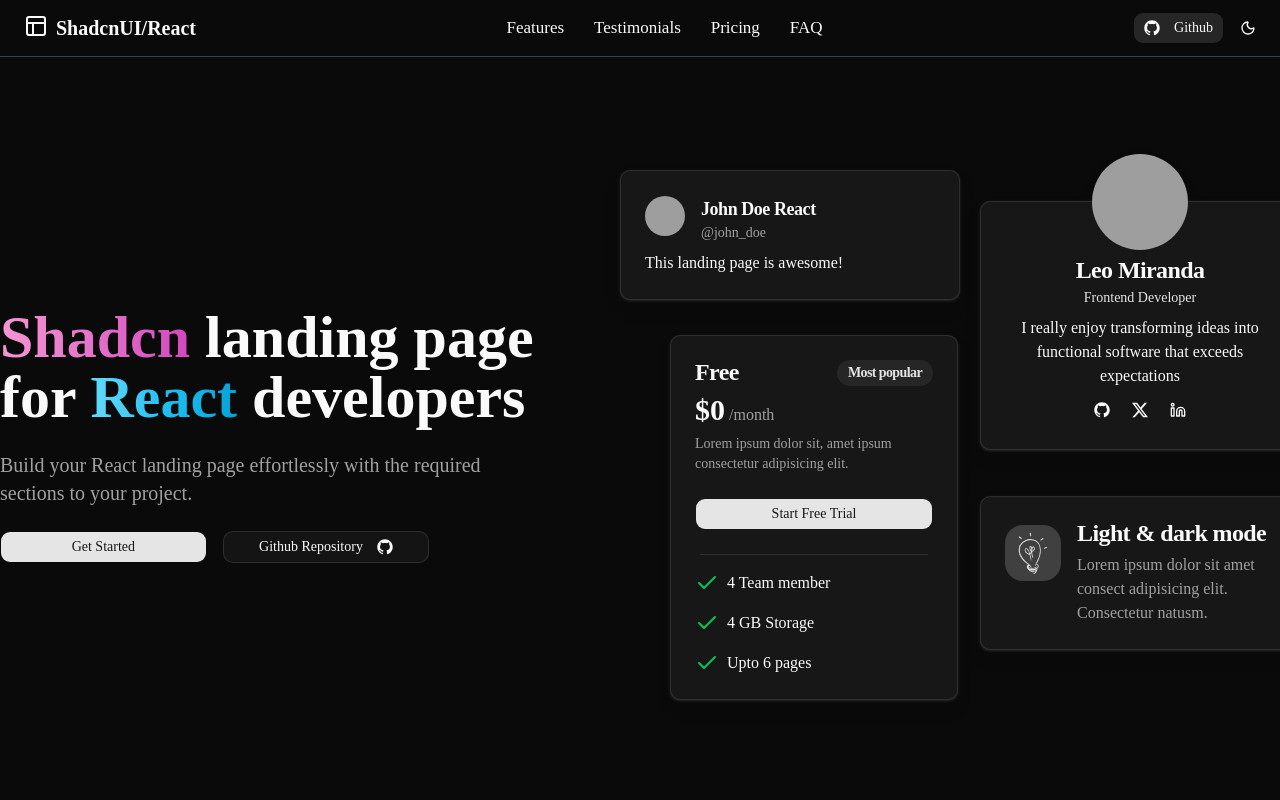
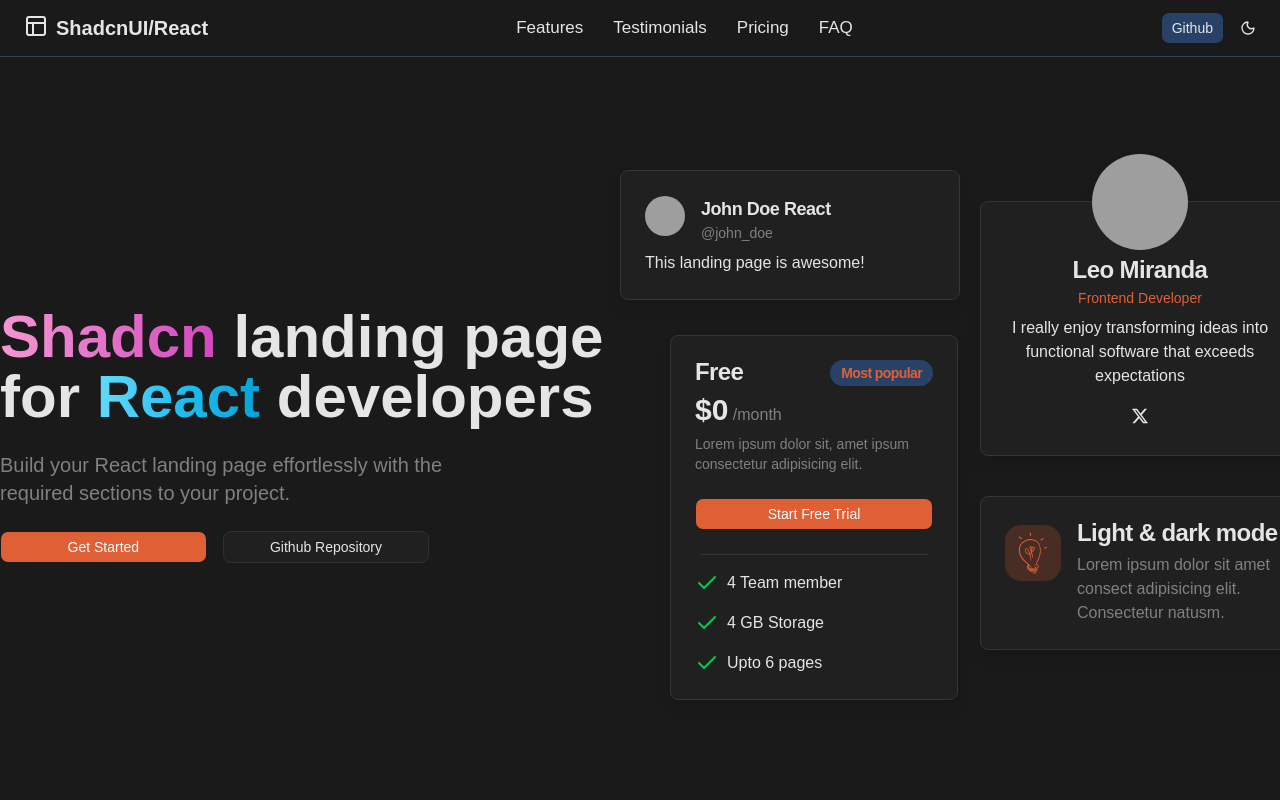
Before and after one commit to mfitrie/photographer-web, a Next.js app: page / in a window 1280 px wide. Shown: the top 800 px of the page. Built offline with nearby package versions, Linux system fonts and the light colour scheme; grey boxes are pictures that could not be loaded.

Commit message:
build: init

```diff
--- a/src/app/globals.css
+++ b/src/app/globals.css
@@ -1,120 +1,166 @@
 @import "tailwindcss";
-@import "tw-animate-css";
-@import "shadcn/tailwind.css";
 
 @custom-variant dark (&:is(.dark *));
+
+:root {
+  --background: oklch(0.9383 0.0042 236.4993);
+  --foreground: oklch(0.3211 0 0);
+  --card: oklch(1.0000 0 0);
+  --card-foreground: oklch(0.3211 0 0);
+  --popover: oklch(1.0000 0 0);
+  --popover-foreground: oklch(0.3211 0 0);
+  --primary: oklch(0.6420 0.1691 38.5815);
+  --primary-foreground: oklch(1.0000 0 0);
+  --secondary: oklch(0.4138 0.0846 259.8759);
+  --secondary-foreground: oklch(1.0000 0 0);
+  --muted: oklch(0.9846 0.0017 247.8389);
+  --muted-foreground: oklch(0.5510 0.0234 264.3637);
+  --accent: oklch(0.9119 0.0222 243.8174);
+  --accent-foreground: oklch(0.3791 0.1378 265.5222);
+  --destructive: oklch(0.6368 0.2078 25.3313);
+  --destructive-foreground: oklch(1.0000 0 0);
+  --border: oklch(0.8452 0 0);
+  --input: oklch(0.9700 0.0029 264.5420);
+  --ring: oklch(0.6397 0.1720 36.4421);
+  --chart-1: oklch(0.6693 0.0706 248.9230);
+  --chart-2: oklch(0.6678 0.1546 41.6200);
+  --chart-3: oklch(0.5957 0.1807 19.9763);
+  --chart-4: oklch(0.7859 0.1342 83.6986);
+  --chart-5: oklch(0.4227 0.0732 267.3899);
+  --sidebar: oklch(0.9030 0.0046 258.3257);
+  --sidebar-foreground: oklch(0.3211 0 0);
+  --sidebar-primary: oklch(0.6397 0.1720 36.4421);
+  --sidebar-primary-foreground: oklch(1.0000 0 0);
+  --sidebar-accent: oklch(0.9119 0.0222 243.8174);
+  --sidebar-accent-foreground: oklch(0.3791 0.1378 265.5222);
+  --sidebar-border: oklch(0.9276 0.0058 264.5313);
+  --sidebar-ring: oklch(0.6397 0.1720 36.4421);
+  --font-sans: Outfit, sans-serif;
+  --font-serif: Merriweather, serif;
+  --font-mono: Fira Code, monospace;
+  --radius: 0.5rem;
+  --shadow-x: 0px;
+  --shadow-y: 1px;
+  --shadow-blur: 3px;
+  --shadow-spread: 0px;
+  --shadow-opacity: 0.1;
+  --shadow-color: #1a1a1a;
+  --shadow-2xs: 0px 1px 3px 0px hsl(0 0% 10.1961% / 0.05);
+  --shadow-xs: 0px 1px 3px 0px hsl(0 0% 10.1961% / 0.05);
+  --shadow-sm: 0px 1px 3px 0px hsl(0 0% 10.1961% / 0.10), 0px 1px 2px -1px hsl(0 0% 10.1961% / 0.10);
+  --shadow: 0px 1px 3px 0px hsl(0 0% 10.1961% / 0.10), 0px 1px 2px -1px hsl(0 0% 10.1961% / 0.10);
+  --shadow-md: 0px 1px 3px 0px hsl(0 0% 10.1961% / 0.10), 0px 2px 4px -1px hsl(0 0% 10.1961% / 0.10);
+  --shadow-lg: 0px 1px 3px 0px hsl(0 0% 10.1961% / 0.10), 0px 4px 6px -1px hsl(0 0% 10.1961% / 0.10);
+  --shadow-xl: 0px 1px 3px 0px hsl(0 0% 10.1961% / 0.10), 0px 8px 10px -1px hsl(0 0% 10.1961% / 0.10);
+  --shadow-2xl: 0px 1px 3px 0px hsl(0 0% 10.1961% / 0.25);
+  --tracking-normal: 0em;
+  --spacing: 0.25rem;
+}
+
+.dark {
+  --background: oklch(0.2178 0 0);
+  --foreground: oklch(0.9219 0 0);
+  --card: oklch(0.2435 0 0);
+  --card-foreground: oklch(0.9219 0 0);
+  --popover: oklch(0.2435 0 0);
+  --popover-foreground: oklch(0.9219 0 0);
+  --primary: oklch(0.6420 0.1691 38.5815);
+  --primary-foreground: oklch(1.0000 0 0);
+  --secondary: oklch(0.3743 0.0726 258.5213);
+  --secondary-foreground: oklch(0.9219 0 0);
+  --muted: oklch(0.2850 0 0);
+  --muted-foreground: oklch(0.5999 0 0);
+  --accent: oklch(0.3380 0.0589 267.5867);
+  --accent-foreground: oklch(0.8823 0.0571 254.1284);
+  --destructive: oklch(0.6368 0.2078 25.3313);
+  --destructive-foreground: oklch(1.0000 0 0);
+  --border: oklch(0.3290 0 0);
+  --input: oklch(0.3092 0 0);
+  --ring: oklch(0.6397 0.1720 36.4421);
+  --chart-1: oklch(0.7124 0.0606 248.6896);
+  --chart-2: oklch(0.6678 0.1546 41.6200);
+  --chart-3: oklch(0.5957 0.1807 19.9763);
+  --chart-4: oklch(0.7859 0.1342 83.6986);
+  --chart-5: oklch(0.4227 0.0732 267.3899);
+  --sidebar: oklch(0.2393 0 0);
+  --sidebar-foreground: oklch(0.9219 0 0);
+  --sidebar-primary: oklch(0.6397 0.1720 36.4421);
+  --sidebar-primary-foreground: oklch(1.0000 0 0);
+  --sidebar-accent: oklch(0.3380 0.0589 267.5867);
+  --sidebar-accent-foreground: oklch(0.8823 0.0571 254.1284);
+  --sidebar-border: oklch(0.3290 0 0);
+  --sidebar-ring: oklch(0.6397 0.1720 36.4421);
+  --font-sans: Outfit, sans-serif;
+  --font-serif: Merriweather, serif;
+  --font-mono: Fira Code, monospace;
+  --radius: 0.5rem;
+  --shadow-x: 0px;
+  --shadow-y: 1px;
+  --shadow-blur: 3px;
+  --shadow-spread: 0px;
+  --shadow-opacity: 0.1;
+  --shadow-color: #1a1a1a;
+  --shadow-2xs: 0px 1px 3px 0px hsl(0 0% 10.1961% / 0.05);
+  --shadow-xs: 0px 1px 3px 0px hsl(0 0% 10.1961% / 0.05);
+  --shadow-sm: 0px 1px 3px 0px hsl(0 0% 10.1961% / 0.10), 0px 1px 2px -1px hsl(0 0% 10.1961% / 0.10);
+  --shadow: 0px 1px 3px 0px hsl(0 0% 10.1961% / 0.10), 0px 1px 2px -1px hsl(0 0% 10.1961% / 0.10);
+  --shadow-md: 0px 1px 3px 0px hsl(0 0% 10.1961% / 0.10), 0px 2px 4px -1px hsl(0 0% 10.1961% / 0.10);
+  --shadow-lg: 0px 1px 3px 0px hsl(0 0% 10.1961% / 0.10), 0px 4px 6px -1px hsl(0 0% 10.1961% / 0.10);
+  --shadow-xl: 0px 1px 3px 0px hsl(0 0% 10.1961% / 0.10), 0px 8px 10px -1px hsl(0 0% 10.1961% / 0.10);
+  --shadow-2xl: 0px 1px 3px 0px hsl(0 0% 10.1961% / 0.25);
+}
 
 @theme inline {
   --color-background: var(--background);
   --color-foreground: var(--foreground);
+  --color-card: var(--card);
+  --color-card-foreground: var(--card-foreground);
+  --color-popover: var(--popover);
+  --color-popover-foreground: var(--popover-foreground);
+  --color-primary: var(--primary);
+  --color-primary-foreground: var(--primary-foreground);
+  --color-secondary: var(--secondary);
+  --color-secondary-foreground: var(--secondary-foreground);
+  --color-muted: var(--muted);
+  --color-muted-foreground: var(--muted-foreground);
+  --color-accent: var(--accent);
+  --color-accent-foreground: var(--accent-foreground);
+  --color-destructive: var(--destructive);
+  --color-destructive-foreground: var(--destructive-foreground);
+  --color-border: var(--border);
+  --color-input: var(--input);
+  --color-ring: var(--ring);
+  --color-chart-1: var(--chart-1);
+  --color-chart-2: var(--chart-2);
+  --color-chart-3: var(--chart-3);
+  --color-chart-4: var(--chart-4);
+  --color-chart-5: var(--chart-5);
+  --color-sidebar: var(--sidebar);
+  --color-sidebar-foreground: var(--sidebar-foreground);
+  --color-sidebar-primary: var(--sidebar-primary);
+  --color-sidebar-primary-foreground: var(--sidebar-primary-foreground);
+  --color-sidebar-accent: var(--sidebar-accent);
+  --color-sidebar-accent-foreground: var(--sidebar-accent-foreground);
+  --color-sidebar-border: var(--sidebar-border);
+  --color-sidebar-ring: var(--sidebar-ring);
+
   --font-sans: var(--font-sans);
-  --font-mono: var(--font-geist-mono);
-  --font-heading: var(--font-sans);
-  --color-sidebar-ring: var(--sidebar-ring);
-  --color-sidebar-border: var(--sidebar-border);
-  --color-sidebar-accent-foreground: var(--sidebar-accent-foreground);
-  --color-sidebar-accent: var(--sidebar-accent);
-  --color-sidebar-primary-foreground: var(--sidebar-primary-foreground);
-  --color-sidebar-primary: var(--sidebar-primary);
-  --color-sidebar-foreground: var(--sidebar-foreground);
-  --color-sidebar: var(--sidebar);
-  --color-chart-5: var(--chart-5);
-  --color-chart-4: var(--chart-4);
-  --color-chart-3: var(--chart-3);
-  --color-chart-2: var(--chart-2);
-  --color-chart-1: var(--chart-1);
-  --color-ring: var(--ring);
-  --color-input: var(--input);
-  --color-border: var(--border);
-  --color-destructive: var(--destructive);
-  --color-accent-foreground: var(--accent-foreground);
-  --color-accent: var(--accent);
-  --color-muted-foreground: var(--muted-foreground);
-  --color-muted: var(--muted);
-  --color-secondary-foreground: var(--secondary-foreground);
-  --color-secondary: var(--secondary);
-  --color-primary-foreground: var(--primary-foreground);
-  --color-primary: var(--primary);
-  --color-popover-foreground: var(--popover-foreground);
-  --color-popover: var(--popover);
-  --color-card-foreground: var(--card-foreground);
-  --color-card: var(--card);
-  --radius-sm: calc(var(--radius) * 0.6);
-  --radius-md: calc(var(--radius) * 0.8);
+  --font-mono: var(--font-mono);
+  --font-serif: var(--font-serif);
+
+  --radius-sm: calc(var(--radius) - 4px);
+  --radius-md: calc(var(--radius) - 2px);
   --radius-lg: var(--radius);
-  --radius-xl: calc(var(--radius) * 1.4);
-  --radius-2xl: calc(var(--radius) * 1.8);
-  --radius-3xl: calc(var(--radius) * 2.2);
-  --radius-4xl: calc(var(--radius) * 2.6);
-}
+  --radius-xl: calc(var(--radius) + 4px);
 
-:root {
-  --background: oklch(1 0 0);
-  --foreground: oklch(0.145 0 0);
-  --card: oklch(1 0 0);
-  --card-foreground: oklch(0.145 0 0);
-  --popover: oklch(1 0 0);
-  --popover-foreground: oklch(0.145 0 0);
-  --primary: oklch(0.205 0 0);
-  --primary-foreground: oklch(0.985 0 0);
-  --secondary: oklch(0.97 0 0);
-  --secondary-foreground: oklch(0.205 0 0);
-  --muted: oklch(0.97 0 0);
-  --muted-foreground: oklch(0.556 0 0);
-  --accent: oklch(0.97 0 0);
-  --accent-foreground: oklch(0.205 0 0);
-  --destructive: oklch(0.577 0.245 27.325);
-  --border: oklch(0.922 0 0);
-  --input: oklch(0.922 0 0);
-  --ring: oklch(0.708 0 0);
-  --chart-1: oklch(0.87 0 0);
-  --chart-2: oklch(0.556 0 0);
-  --chart-3: oklch(0.439 0 0);
-  --chart-4: oklch(0.371 0 0);
-  --chart-5: oklch(0.269 0 0);
-  --radius: 0.625rem;
-  --sidebar: oklch(0.985 0 0);
-  --sidebar-foreground: oklch(0.145 0 0);
-  --sidebar-primary: oklch(0.205 0 0);
-  --sidebar-primary-foreground: oklch(0.985 0 0);
-  --sidebar-accent: oklch(0.97 0 0);
-  --sidebar-accent-foreground: oklch(0.205 0 0);
-  --sidebar-border: oklch(0.922 0 0);
-  --sidebar-ring: oklch(0.708 0 0);
-}
-
-.dark {
-  --background: oklch(0.145 0 0);
-  --foreground: oklch(0.985 0 0);
-  --card: oklch(0.205 0 0);
-  --card-foreground: oklch(0.985 0 0);
-  --popover: oklch(0.205 0 0);
-  --popover-foreground: oklch(0.985 0 0);
-  --primary: oklch(0.922 0 0);
-  --primary-foreground: oklch(0.205 0 0);
-  --secondary: oklch(0.269 0 0);
-  --secondary-foreground: oklch(0.985 0 0);
-  --muted: oklch(0.269 0 0);
-  --muted-foreground: oklch(0.708 0 0);
-  --accent: oklch(0.269 0 0);
-  --accent-foreground: oklch(0.985 0 0);
-  --destructive: oklch(0.704 0.191 22.216);
-  --border: oklch(1 0 0 / 10%);
-  --input: oklch(1 0 0 / 15%);
-  --ring: oklch(0.556 0 0);
-  --chart-1: oklch(0.87 0 0);
-  --chart-2: oklch(0.556 0 0);
-  --chart-3: oklch(0.439 0 0);
-  --chart-4: oklch(0.371 0 0);
-  --chart-5: oklch(0.269 0 0);
-  --sidebar: oklch(0.205 0 0);
-  --sidebar-foreground: oklch(0.985 0 0);
-  --sidebar-primary: oklch(0.488 0.243 264.376);
-  --sidebar-primary-foreground: oklch(0.985 0 0);
-  --sidebar-accent: oklch(0.269 0 0);
-  --sidebar-accent-foreground: oklch(0.985 0 0);
-  --sidebar-border: oklch(1 0 0 / 10%);
-  --sidebar-ring: oklch(0.556 0 0);
+  --shadow-2xs: var(--shadow-2xs);
+  --shadow-xs: var(--shadow-xs);
+  --shadow-sm: var(--shadow-sm);
+  --shadow: var(--shadow);
+  --shadow-md: var(--shadow-md);
+  --shadow-lg: var(--shadow-lg);
+  --shadow-xl: var(--shadow-xl);
+  --shadow-2xl: var(--shadow-2xl);
 }
 
 @layer base {
@@ -124,7 +170,4 @@
   body {
     @apply bg-background text-foreground;
   }
-  html {
-    @apply font-sans;
-  }
 }
--- a/src/app/page.tsx
+++ b/src/app/page.tsx
@@ -1,3 +1,5 @@
+"use client"
+
 import { About } from "@/components/About";
 import { Cta } from "@/components/Cta";
 import { FAQ } from "@/components/FAQ";
--- a/src/components/About.tsx
+++ b/src/components/About.tsx
@@ -1,5 +1,5 @@
 import { Statistics } from "./Statistics";
-import pilot from "../assets/pilot.png";
+
 
 export const About = () => {
   return (
@@ -10,7 +10,7 @@
       <div className="bg-muted/50 border rounded-lg py-12">
         <div className="px-6 flex flex-col-reverse md:flex-row gap-8 md:gap-12">
           <img
-            src={pilot}
+            src={"/assets/pilot.png"}
             alt=""
             className="w-[300px] object-contain rounded-lg"
           />
--- a/src/components/Hero.tsx
+++ b/src/components/Hero.tsx
@@ -1,7 +1,7 @@
 import { Button } from "./ui/button";
 import { buttonVariants } from "./ui/button";
 import { HeroCards } from "./HeroCards";
-import { GitHubLogoIcon } from "@radix-ui/react-icons";
+// import { GitHubLogoIcon } from "@radix-ui/react-icons";
 
 export const Hero = () => {
   return (
@@ -40,7 +40,7 @@
             })}`}
           >
             Github Repository
-            <GitHubLogoIcon className="ml-2 w-5 h-5" />
+            {/* <GitHubLogoIcon className="ml-2 w-5 h-5" /> */}
           </a>
         </div>
       </div>
--- a/src/components/HeroCards.tsx
+++ b/src/components/HeroCards.tsx
@@ -9,9 +9,8 @@
   CardTitle,
   CardFooter,
 } from "@/components/ui/card";
-import { Check, Linkedin } from "lucide-react";
+import { Check } from "lucide-react";
 import { LightBulbIcon } from "./Icons";
-import { GitHubLogoIcon } from "@radix-ui/react-icons";
 
 export const HeroCards = () => {
   return (
@@ -69,7 +68,7 @@
               })}
             >
               <span className="sr-only">Github icon</span>
-              <GitHubLogoIcon className="w-5 h-5" />
+              {/* <GitHubLogoIcon className="w-5 h-5" /> */}
             </a>
             <a
               rel="noreferrer noopener"
@@ -102,7 +101,7 @@
               })}
             >
               <span className="sr-only">Linkedin icon</span>
-              <Linkedin size="20" />
+              {/* <Linkedin size="20" /> */}
             </a>
           </div>
         </CardFooter>
--- a/src/components/Navbar.tsx
+++ b/src/components/Navbar.tsx
@@ -12,7 +12,7 @@
   SheetTrigger,
 } from "@/components/ui/sheet";
 
-import { GitHubLogoIcon } from "@radix-ui/react-icons";
+// import { GitHubLogoIcon } from "@radix-ui/react-icons";
 import { buttonVariants } from "./ui/button";
 import { Menu } from "lucide-react";
 import { ModeToggle } from "./mode-toggle";
@@ -102,7 +102,7 @@
                       variant: "secondary",
                     })}`}
                   >
-                    <GitHubLogoIcon className="mr-2 w-5 h-5" />
+                    {/* <GitHubLogoIcon className="mr-2 w-5 h-5" /> */}
                     Github
                   </a>
                 </nav>
@@ -133,7 +133,7 @@
               target="_blank"
               className={`border ${buttonVariants({ variant: "secondary" })}`}
             >
-              <GitHubLogoIcon className="mr-2 w-5 h-5" />
+              {/* <GitHubLogoIcon className="mr-2 w-5 h-5" /> */}
               Github
             </a>
 
--- a/src/components/Services.tsx
+++ b/src/components/Services.tsx
@@ -1,6 +1,5 @@
 import { Card, CardDescription, CardHeader, CardTitle } from "./ui/card";
 import { MagnifierIcon, WalletIcon, ChartIcon } from "./Icons";
-import cubeLeg from "../assets/cube-leg.png";
 
 interface ServiceProps {
   title: string;
@@ -66,7 +65,7 @@
         </div>
 
         <img
-          src={cubeLeg}
+          src={"/assets/cube-leg.png"}
           className="w-[300px] md:w-[500px] lg:w-[600px] object-contain"
           alt="About services"
         />
--- a/src/components/theme-provider.tsx
+++ b/src/components/theme-provider.tsx
@@ -1,3 +1,5 @@
+"use client"
+
 import { createContext, useContext, useEffect, useState } from "react";
 
 type Theme = "dark" | "light" | "system";
```
Also changed, not shown: src/components/Features.tsx (+3 -6 lines), src/components/Team.tsx (+4 -4 lines).
